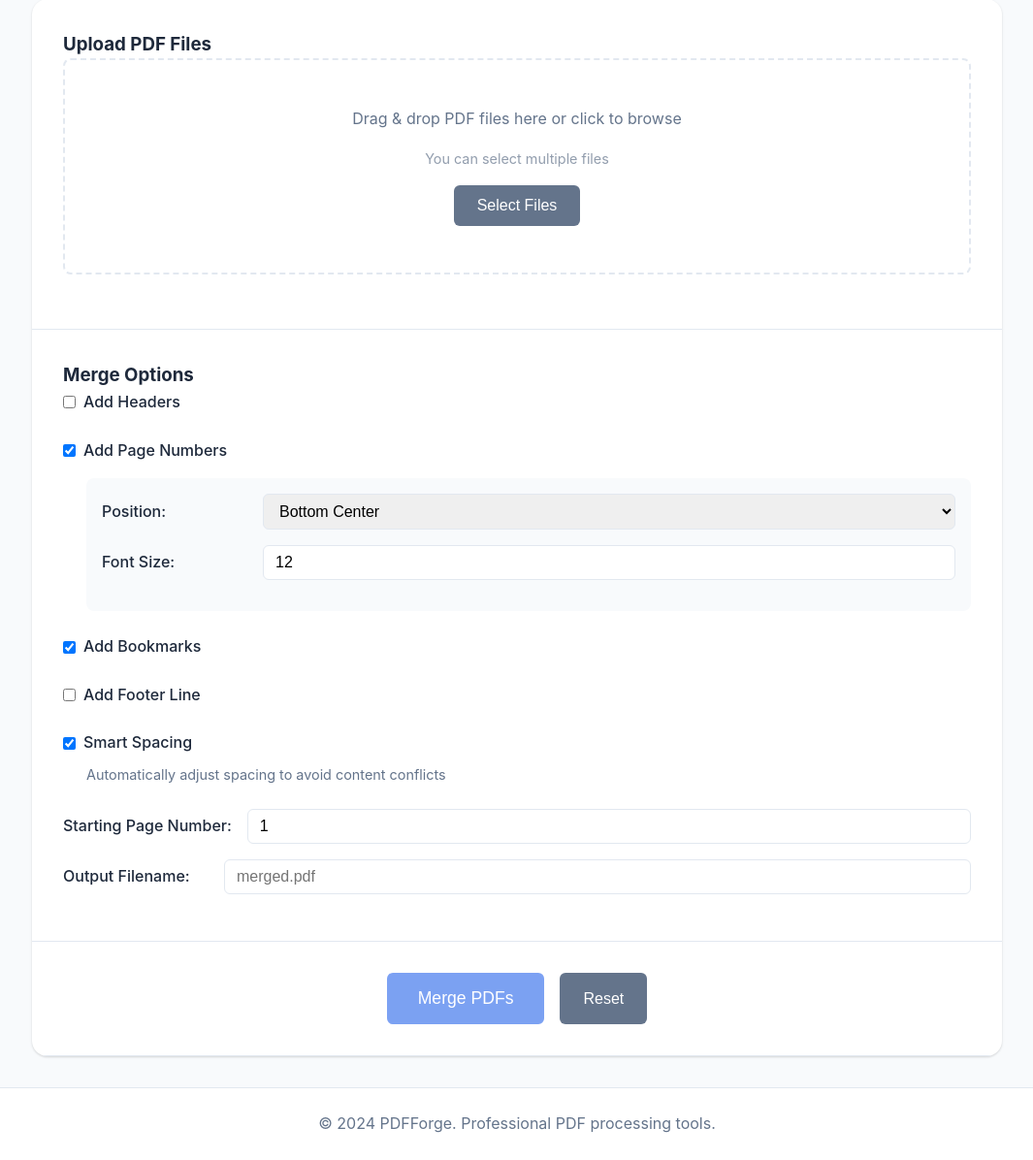
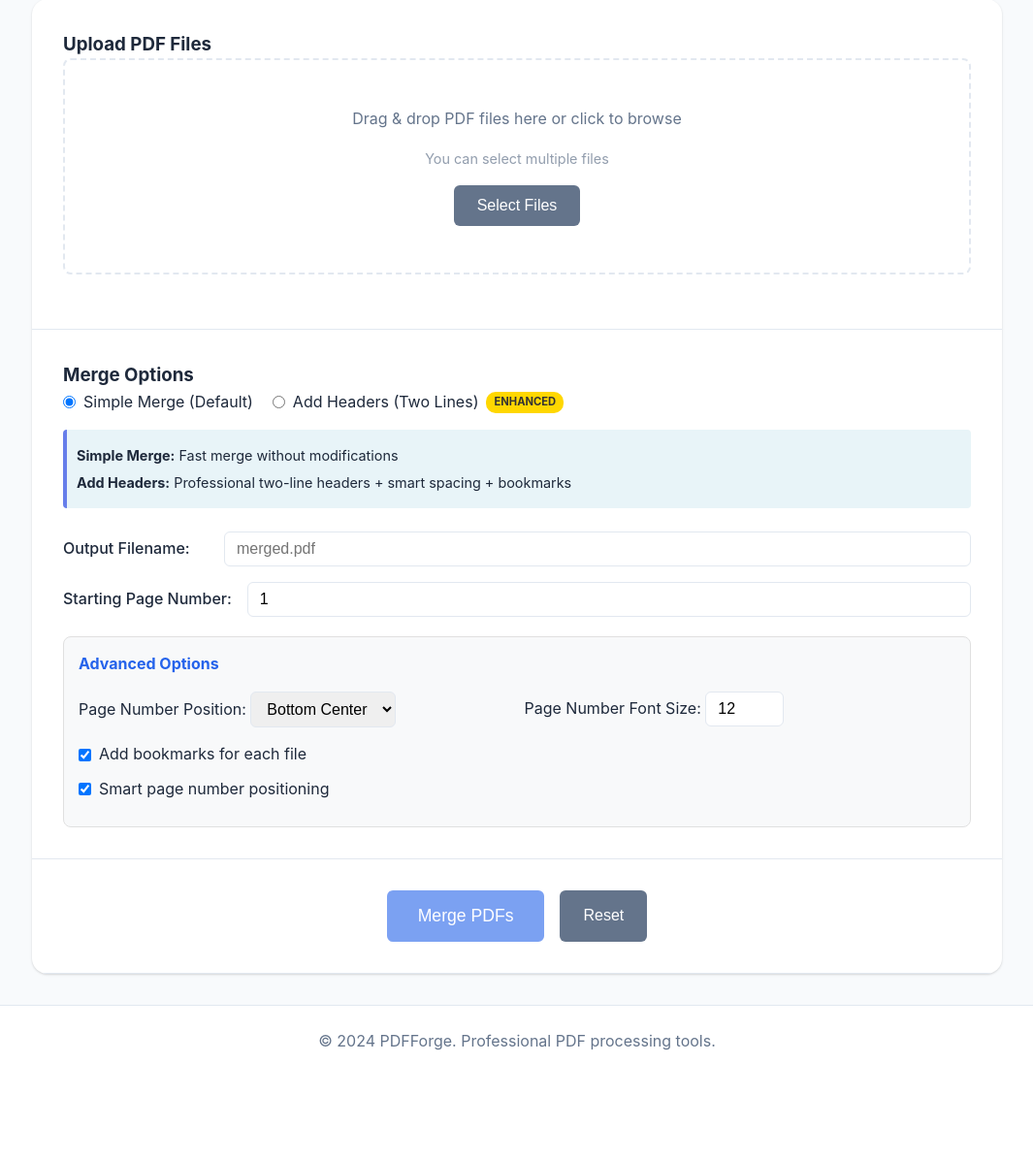
Before and after one commit to oscar2song/pdfforge, a Flask app: page /merge in a window 1280 px wide. Shown: the part 261-1457 px from the top of the page at 97% size, without its empty margins (107-1172 px from the left). After the commit the page ends 1344 px from the top, so only its background shows below. Run offline with Flask 3, Linux system fonts and the light colour scheme.

Commit message:
fix merge bookmark

```diff
--- a/pdfforge/services/merge_service.py
+++ b/pdfforge/services/merge_service.py
@@ -42,7 +42,7 @@ class MergeService:
         try:
             logger.info(f"Starting merge process for {len(file_configs)} files")
 
-            # Convert to PDFFile objects
+            # Convert to PDFFile objects - IMPORTANT: Preserve individual headers
             pdf_files = []
             for config in file_configs:
                 pdf_file = PDFFile.from_dict(config)
@@ -51,7 +51,7 @@ class MergeService:
             # Prepare merge options
             merge_options = MergeOptions.from_dict(options)
 
-            # Perform merge
+            # Use the fixed PDFMerger (NOT LegacyPDFMerger)
             merger = PDFMerger(merge_options)
             merged_doc = merger.merge(pdf_files)
 
--- a/pdfforge/static/js/merge.js
+++ b/pdfforge/static/js/merge.js
@@ -1,7 +1,8 @@
-// Merge page functionality
+// Merge page functionality with drag & drop reordering and individual headers
 class MergeManager {
     constructor() {
         this.files = [];
+        this.draggedItem = null;
         this.initializeEventListeners();
         this.updateUI();
     }
@@ -15,7 +16,7 @@ class MergeManager {
             this.handleFiles(e.target.files);
         });
 
-        // Drag and drop
+        // Drag and drop for file upload
         uploadArea.addEventListener('dragover', (e) => {
             e.preventDefault();
             uploadArea.classList.add('drag-over');
@@ -32,15 +33,11 @@ class MergeManager {
             this.handleFiles(e.dataTransfer.files);
         });
 
-        // Options toggles
-        document.getElementById('addHeaders').addEventListener('change', (e) => {
-            document.getElementById('headerOptions').style.display =
-                e.target.checked ? 'block' : 'none';
-        });
-
-        document.getElementById('addPageNumbers').addEventListener('change', (e) => {
-            document.getElementById('pageNumberOptions').style.display =
-                e.target.checked ? 'block' : 'none';
+        // Merge mode change
+        document.querySelectorAll('input[name="mergeMode"]').forEach(radio => {
+            radio.addEventListener('change', (e) => {
+                this.updateHeadersVisibility();
+            });
         });
 
         // Action buttons
@@ -50,6 +47,16 @@ class MergeManager {
 
         document.getElementById('resetButton').addEventListener('click', () => {
             this.reset();
+        });
+
+        // Initialize headers visibility
+        this.updateHeadersVisibility();
+    }
+
+    updateHeadersVisibility() {
+        const headerMode = document.querySelector('input[name="mergeMode"]:checked').value === 'headers';
+        document.querySelectorAll('.file-headers').forEach(el => {
+            el.style.display = headerMode ? 'block' : 'none';
         });
     }
 
@@ -71,13 +78,69 @@ class MergeManager {
             id: fileId,
             file: file,
             name: file.name,
-            size: file.size
+            size: file.size,
+            header_line1: '',
+            header_line2: ''
         });
     }
 
     removeFile(fileId) {
         this.files = this.files.filter(f => f.id !== fileId);
         this.updateUI();
+    }
+
+    updateFileHeader(fileId, lineNumber, value) {
+        const file = this.files.find(f => f.id === fileId);
+        if (file) {
+            if (lineNumber === 1) {
+                file.header_line1 = value;
+            } else {
+                file.header_line2 = value;
+            }
+        }
+    }
+
+    // Drag & Drop Reordering Methods
+    handleDragStart(e, fileId) {
+        this.draggedItem = fileId;
+        e.currentTarget.classList.add('dragging');
+    }
+
+    handleDragOver(e, fileId) {
+        e.preventDefault();
+        if (this.draggedItem !== fileId) {
+            e.currentTarget.classList.add('drag-over');
+        }
+    }
+
+    handleDragLeave(e, fileId) {
+        e.currentTarget.classList.remove('drag-over');
+    }
+
+    handleDrop(e, fileId) {
+        e.preventDefault();
+        e.currentTarget.classList.remove('drag-over');
+
+        if (this.draggedItem && this.draggedItem !== fileId) {
+            const fromIndex = this.files.findIndex(f => f.id === this.draggedItem);
+            const toIndex = this.files.findIndex(f => f.id === fileId);
+
+            if (fromIndex !== -1 && toIndex !== -1) {
+                // Reorder files array
+                const [movedFile] = this.files.splice(fromIndex, 1);
+                this.files.splice(toIndex, 0, movedFile);
+                this.updateUI();
+            }
+        }
+        this.draggedItem = null;
+    }
+
+    handleDragEnd(e, fileId) {
+        e.currentTarget.classList.remove('dragging');
+        document.querySelectorAll('.file-item').forEach(item => {
+            item.classList.remove('drag-over');
+        });
+        this.draggedItem = null;
     }
 
     async uploadFiles() {
@@ -89,11 +152,12 @@ class MergeManager {
                 const result = await API.uploadFile('/merge/upload', fileInfo.file);
 
                 if (result.success) {
+                    // Include individual headers for each file
                     uploadedFiles.push({
                         path: result.file_path,
                         name: result.filename,
-                        header_line1: document.getElementById('headerLine1').value,
-                        header_line2: document.getElementById('headerLine2').value
+                        header_line1: fileInfo.header_line1,
+                        header_line2: fileInfo.header_line2
                     });
                 } else {
                     throw new Error(result.error);
@@ -146,13 +210,15 @@ class MergeManager {
     }
 
     getOptions() {
+        const mergeMode = document.querySelector('input[name="mergeMode"]:checked').value;
+
         return {
-            add_headers: document.getElementById('addHeaders').checked,
+            add_headers: mergeMode === 'headers',
             page_start: parseInt(document.getElementById('pageStart').value) || 1,
             output_filename: document.getElementById('outputFilename').value || '',
-            add_footer_line: document.getElementById('addFooterLine').checked,
+            add_footer_line: false, // Keep this false for now
             smart_spacing: document.getElementById('smartSpacing').checked,
-            add_page_numbers: document.getElementById('addPageNumbers').checked,
+            add_page_numbers: true, // Always enabled in new UI
             page_number_position: document.getElementById('pageNumberPosition').value,
             page_number_font_size: parseInt(document.getElementById('pageNumberFontSize').value) || 12,
             add_bookmarks: document.getElementById('addBookmarks').checked
@@ -164,7 +230,6 @@ class MergeManager {
         const resultInfo = document.getElementById('resultInfo');
         const downloadLink = document.getElementById('downloadLink');
 
-        // FIXED: Access the properties directly from result, not from result.metadata
         resultInfo.innerHTML = `
             <p>Successfully merged ${result.file_count} files into ${result.page_count} pages</p>
             ${result.add_bookmarks ? `<p>Added bookmarks for each file</p>` : ''}
@@ -180,17 +245,47 @@ class MergeManager {
     updateUI() {
         const fileList = document.getElementById('fileList');
         const mergeButton = document.getElementById('mergeButton');
+        const headerMode = document.querySelector('input[name="mergeMode"]:checked').value === 'headers';
 
-        // Update file list
-        fileList.innerHTML = this.files.map(fileInfo => `
-            <div class="file-item">
-                <div>
-                    <div class="file-name">${fileInfo.name}</div>
-                    <div class="file-size">${formatFileSize(fileInfo.size)}</div>
+        // Update file list with drag & drop and individual headers
+        fileList.innerHTML = this.files.map((fileInfo, index) => `
+            <div class="file-item"
+                 draggable="true"
+                 ondragstart="mergeManager.handleDragStart(event, ${fileInfo.id})"
+                 ondragover="mergeManager.handleDragOver(event, ${fileInfo.id})"
+                 ondragleave="mergeManager.handleDragLeave(event, ${fileInfo.id})"
+                 ondrop="mergeManager.handleDrop(event, ${fileInfo.id})"
+                 ondragend="mergeManager.handleDragEnd(event, ${fileInfo.id})">
+                <div class="drag-handle">
+                    <span class="drag-icon">☰</span>
+                    <span class="file-order-badge">#${index + 1}</span>
+                    <div>
+                        <div class="file-name">${fileInfo.name}</div>
+                        <div class="file-size">${formatFileSize(fileInfo.size)}</div>
+                    </div>
                 </div>
                 <button class="remove-file" onclick="mergeManager.removeFile(${fileInfo.id})">
                     ×
                 </button>
+
+                <div class="file-headers" style="display: ${headerMode ? 'block' : 'none'}">
+                    <div class="header-input-group">
+                        <label>Header Line 1:</label>
+                        <input type="text"
+                               class="header-input"
+                               placeholder="e.g., Document Name - Confidential"
+                               value="${fileInfo.header_line1}"
+                               onchange="mergeManager.updateFileHeader(${fileInfo.id}, 1, this.value)">
+                    </div>
+                    <div class="header-input-group">
+                        <label>Header Line 2:</label>
+                        <input type="text"
+                               class="header-input"
+                               placeholder="e.g., Internal Use Only (optional)"
+                               value="${fileInfo.header_line2}"
+                               onchange="mergeManager.updateFileHeader(${fileInfo.id}, 2, this.value)">
+                    </div>
+                </div>
             </div>
         `).join('');
 
@@ -201,15 +296,19 @@ class MergeManager {
         if (this.files.length === 0) {
             mergeButton.textContent = 'Merge PDFs';
         } else {
-            mergeButton.textContent = `Merge ${this.files.length} PDFs`;
+            mergeButton.textContent = `Merge ${this.files.length} PDF${this.files.length > 1 ? 's' : ''}`;
+        }
+
+        // Auto-suggest output filename
+        if (this.files.length > 0 && !document.getElementById('outputFilename').value) {
+            const firstName = this.files[0].name.replace('.pdf', '');
+            document.getElementById('outputFilename').placeholder = `${firstName}_merged.pdf`;
         }
     }
 
     reset() {
         this.files = [];
         document.getElementById('fileInput').value = '';
-        document.getElementById('headerLine1').value = '';
-        document.getElementById('headerLine2').value = '';
         document.getElementById('outputFilename').value = '';
         document.getElementById('pageStart').value = '1';
         document.getElementById('resultSection').style.display = 'none';
--- a/pdfforge/templates/merge.html
+++ b/pdfforge/templates/merge.html
@@ -24,29 +24,44 @@
         <div class="options-section">
             <h3>Merge Options</h3>
 
+            <!-- Merge Mode Selection -->
             <div class="option-group">
-                <label class="option-label">
-                    <input type="checkbox" id="addHeaders" name="addHeaders">
-                    Add Headers
-                </label>
-                <div id="headerOptions" class="sub-options" style="display: none;">
-                    <div class="form-row">
-                        <input type="text" id="headerLine1" placeholder="Header line 1 (optional)" class="form-input">
-                    </div>
-                    <div class="form-row">
-                        <input type="text" id="headerLine2" placeholder="Header line 2 (optional)" class="form-input">
-                    </div>
+                <div class="radio-group">
+                    <label class="radio-option">
+                        <input type="radio" name="mergeMode" value="simple" checked>
+                        Simple Merge (Default)
+                    </label>
+                    <label class="radio-option">
+                        <input type="radio" name="mergeMode" value="headers">
+                        Add Headers (Two Lines)
+                        <span class="premium-badge">ENHANCED</span>
+                    </label>
+                </div>
+                <div class="info-box">
+                    <p><strong>Simple Merge:</strong> Fast merge without modifications</p>
+                    <p><strong>Add Headers:</strong> Professional two-line headers + smart spacing + bookmarks</p>
                 </div>
             </div>
 
-            <div class="option-group">
-                <label class="option-label">
-                    <input type="checkbox" id="addPageNumbers" name="addPageNumbers" checked>
-                    Add Page Numbers
-                </label>
-                <div id="pageNumberOptions" class="sub-options">
-                    <div class="form-row">
-                        <label>Position:</label>
+            <!-- Output Filename -->
+            <div class="form-row">
+                <label>Output Filename:</label>
+                <input type="text" id="outputFilename" placeholder="merged.pdf" class="form-input">
+            </div>
+
+            <!-- Page Start Number -->
+            <div class="form-row">
+                <label>Starting Page Number:</label>
+                <input type="number" id="pageStart" value="1" min="1" class="form-input">
+            </div>
+
+            <!-- Advanced Options -->
+            <div class="advanced-options">
+                <h4>Advanced Options</h4>
+
+                <div class="option-row">
+                    <div>
+                        <label>Page Number Position:</label>
                         <select id="pageNumberPosition" class="form-select">
                             <option value="bottom-center">Bottom Center</option>
                             <option value="top-center">Top Center</option>
@@ -54,43 +69,21 @@
                             <option value="bottom-right">Bottom Right</option>
                         </select>
                     </div>
-                    <div class="form-row">
-                        <label>Font Size:</label>
+                    <div>
+                        <label>Page Number Font Size:</label>
                         <input type="number" id="pageNumberFontSize" value="12" min="6" max="72" class="form-input">
                     </div>
                 </div>
-            </div>
 
-            <div class="option-group">
-                <label class="option-label">
-                    <input type="checkbox" id="addBookmarks" name="addBookmarks" checked>
-                    Add Bookmarks
-                </label>
-            </div>
+                <div class="checkbox-option">
+                    <input type="checkbox" id="addBookmarks" checked>
+                    <label>Add bookmarks for each file</label>
+                </div>
 
-            <div class="option-group">
-                <label class="option-label">
-                    <input type="checkbox" id="addFooterLine" name="addFooterLine">
-                    Add Footer Line
-                </label>
-            </div>
-
-            <div class="option-group">
-                <label class="option-label">
-                    <input type="checkbox" id="smartSpacing" name="smartSpacing" checked>
-                    Smart Spacing
-                </label>
-                <p class="option-description">Automatically adjust spacing to avoid content conflicts</p>
-            </div>
-
-            <div class="form-row">
-                <label>Starting Page Number:</label>
-                <input type="number" id="pageStart" value="1" min="1" class="form-input">
-            </div>
-
-            <div class="form-row">
-                <label>Output Filename:</label>
-                <input type="text" id="outputFilename" placeholder="merged.pdf" class="form-input">
+                <div class="checkbox-option">
+                    <input type="checkbox" id="smartSpacing" checked>
+                    <label>Smart page number positioning</label>
+                </div>
             </div>
         </div>
 
@@ -112,6 +105,131 @@
         </div>
     </div>
 </div>
+
+<style>
+/* Drag & Drop Styles */
+.file-item {
+    background: #f8f9fa;
+    padding: 15px;
+    border-radius: 8px;
+    margin-bottom: 10px;
+    border: 2px solid transparent;
+    cursor: move;
+    transition: all 0.2s ease;
+}
+
+.file-item.dragging {
+    opacity: 0.5;
+}
+
+.file-item.drag-over {
+    border-color: #667eea;
+    background: #e8eeff;
+}
+
+.drag-handle {
+    display: flex;
+    align-items: center;
+    gap: 10px;
+    cursor: grab;
+}
+
+.drag-icon {
+    font-size: 1.2em;
+    color: #667eea;
+}
+
+.file-order-badge {
+    background: #667eea;
+    color: white;
+    padding: 2px 8px;
+    border-radius: 4px;
+    font-size: 0.8em;
+}
+
+.file-headers {
+    margin-top: 10px;
+    padding: 10px;
+    background: white;
+    border-radius: 5px;
+    border: 1px solid #e0e0e0;
+}
+
+.header-input-group {
+    margin-bottom: 8px;
+}
+
+.header-input-group label {
+    display: block;
+    font-size: 0.8em;
+    color: #666;
+    margin-bottom: 3px;
+}
+
+.header-input {
+    width: 100%;
+    padding: 8px;
+    border: 1px solid #ddd;
+    border-radius: 4px;
+    font-size: 0.9em;
+}
+
+.radio-group {
+    display: flex;
+    gap: 20px;
+    margin-bottom: 15px;
+}
+
+.radio-option {
+    display: flex;
+    align-items: center;
+    gap: 8px;
+}
+
+.premium-badge {
+    background: #FFD700;
+    color: #333;
+    padding: 2px 8px;
+    border-radius: 10px;
+    font-size: 0.7em;
+    font-weight: bold;
+}
+
+.info-box {
+    background: #e8f4f8;
+    border-left: 4px solid #667eea;
+    padding: 10px;
+    border-radius: 4px;
+    margin-top: 10px;
+}
+
+.info-box p {
+    margin: 5px 0;
+    font-size: 0.9em;
+}
+
+.advanced-options {
+    margin-top: 20px;
+    padding: 15px;
+    background: #f8f9fa;
+    border-radius: 8px;
+    border: 1px solid #e0e0e0;
+}
+
+.option-row {
+    display: grid;
+    grid-template-columns: 1fr 1fr;
+    gap: 15px;
+    margin-bottom: 15px;
+}
+
+.checkbox-option {
+    display: flex;
+    align-items: center;
+    gap: 8px;
+    margin-bottom: 10px;
+}
+</style>
 {% endblock %}
 
 {% block scripts %}
```
Also changed, not shown: pdfforge/core/merge.py (+107 -133 lines), pdfforge/models/pdf_file.py (+12 -71 lines).
